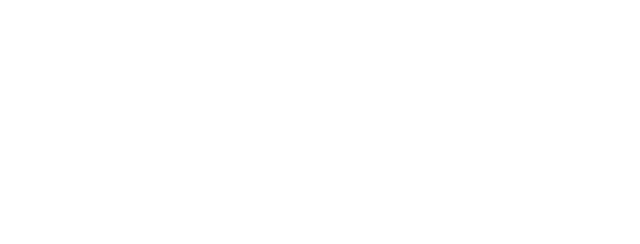
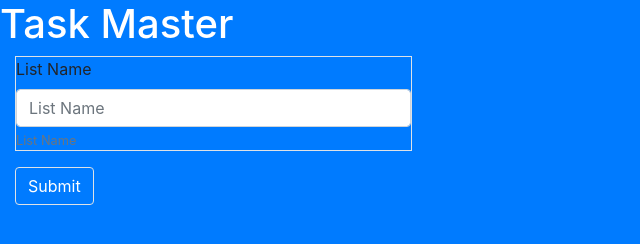
Before and after one commit to dbaldazzi/TaskMaster, a plain HTML site: page index.html in a window 1280 px wide. Shown: the whole page, without its empty margins (0-640 px from the left). Drawn offline with nearby package versions, Linux system fonts and the light colour scheme.

Commit message:
basic html page done, started adding draw template

```diff
--- a/app/Controllers/ListController.js
+++ b/app/Controllers/ListController.js
@@ -5,7 +5,12 @@ let _listService = new ListService()
 
 //TODO Don't forget to render to the screen after every data change.
 function _drawLists() {
+    let template = ''
+    let lists = _listService
 
+    lists.forEach((lists, index) => {
+        template += lists.template
+    });
 }
 
 
--- a/index.html
+++ b/index.html
@@ -11,6 +11,24 @@
 </head>
 
 <body>
+    <div class="container-fluid bg-primary vh-100">
+        <div class="row text-center text-white">
+            <h1>Task Master</h1>
+        </div>
+        <div class="row">
+            <div class="col-4">
+                <form>
+                    <div class="form-group border">
+                        <label for="list name">List Name</label>
+                        <input type="list" class="form-control" id="list-name" aria-describedby="emailHelp"
+                            placeholder="List Name">
+                        <small id="listname" class="form-text text-muted">List Name</small>
+                    </div>
+                    <button type="submit" class="btn btn-primary border">Submit</button>
+                </form>
+            </div>
+        </div>
+    </div>
 
 
     <script src="app/main.js" type="module"></script>
```
